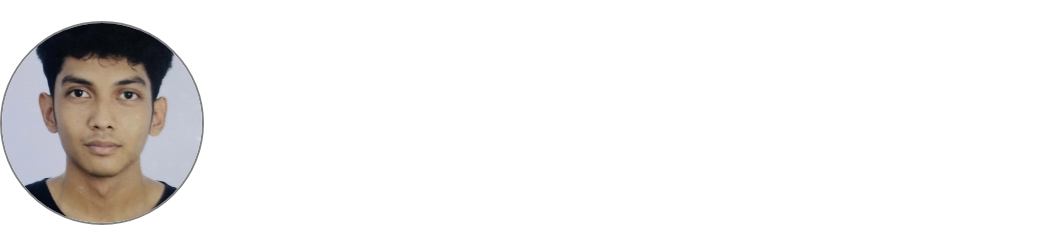
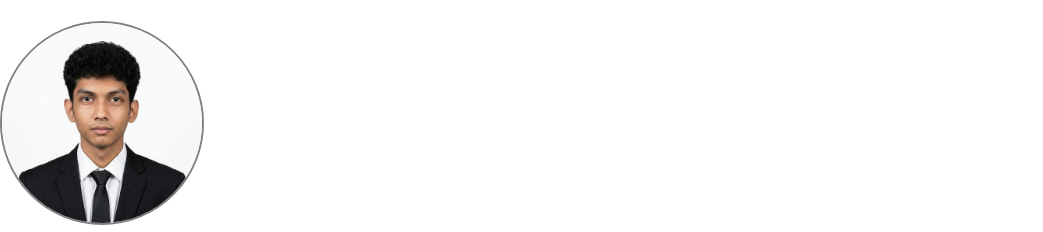
Before and after one commit to Nilo1231253/portfolio, a plain HTML site: page index.html in a window 1280 px wide. Shown: the part 77-309 px from the top of the page, without its empty margins (0-1043 px from the left). Drawn offline with Linux system fonts and the light colour scheme.

Commit message:
Changed profile picture

```diff
--- a/index.html
+++ b/index.html
@@ -33,7 +33,7 @@
     <div class="hero">
 
         <div class="hero-image">
-            <img src="profile.jpg" alt="My Photo">
+            <img src="profile.png" alt="My Photo">
         </div>
 
         <div class="hero-text">
```
Also changed, not shown: profile.jpg (deleted), profile.png (added).
